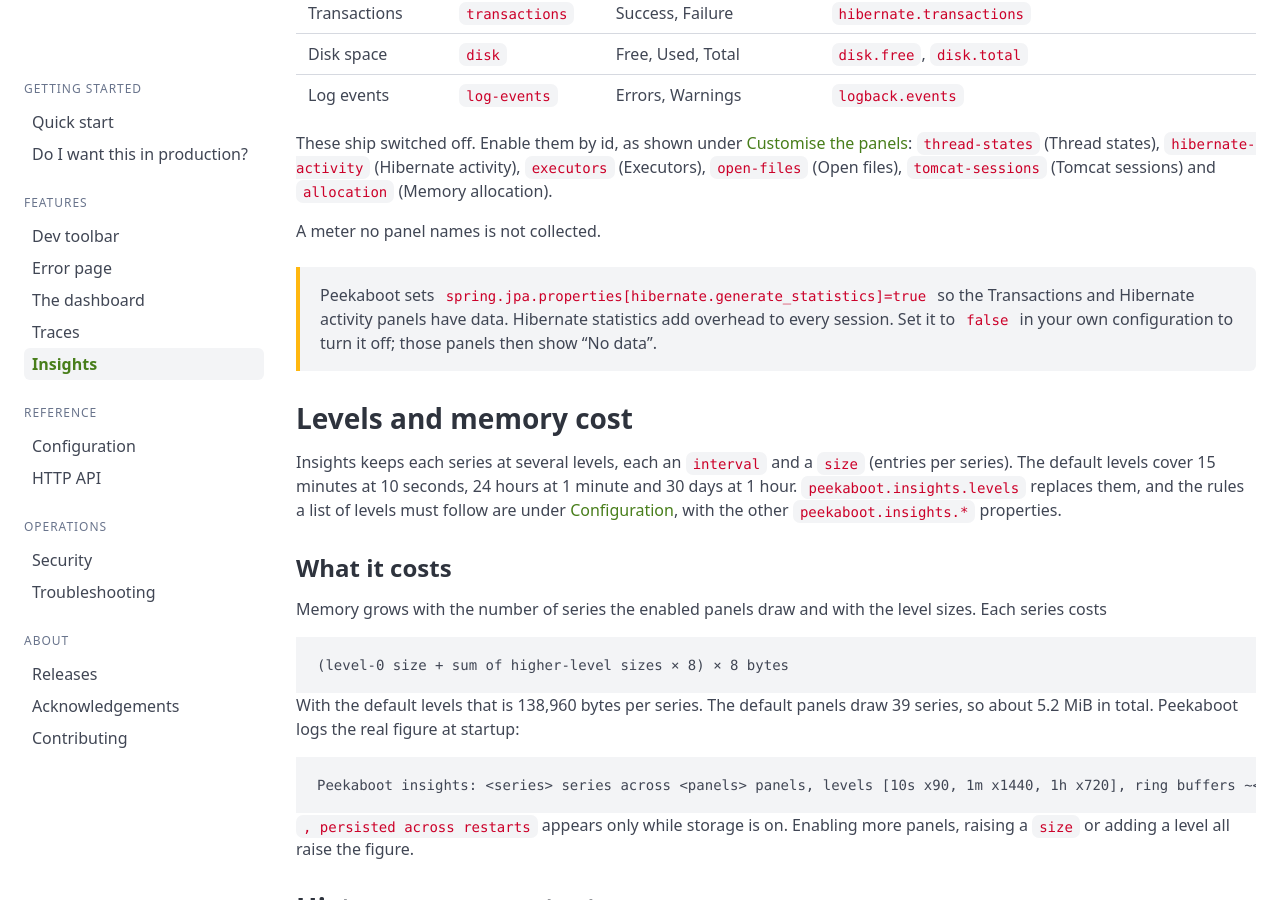
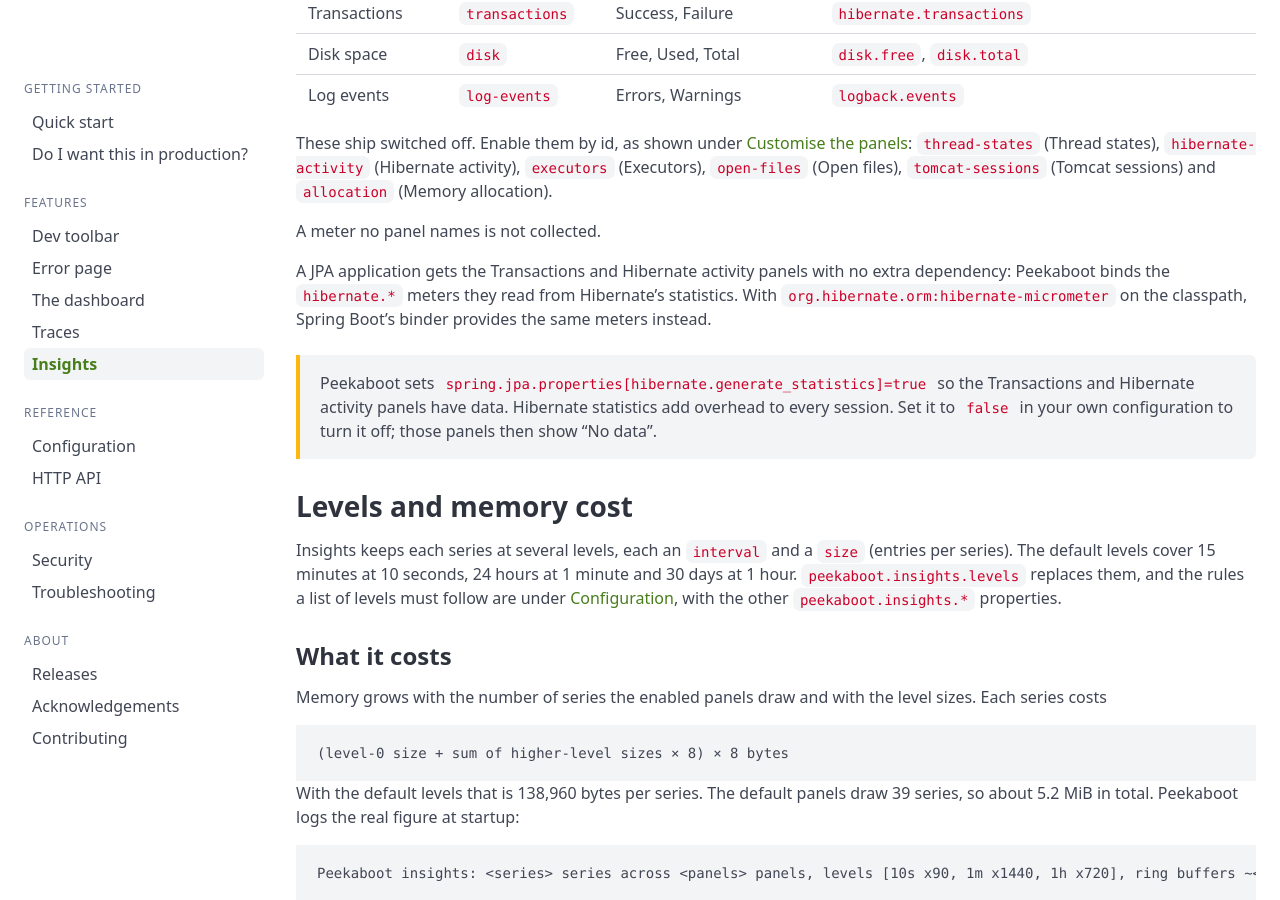
Before and after one commit to peekaboot-org/peekaboot-org.github.io, a Jekyll site: the page built from docs/insights.md, in a window 1280 px wide and 900 px high, scrolled down 2033 px. Built offline with Jekyll 4.4.1, drawn with Linux system fonts in a browser that asks for light colours.

Commit message:
docs: bind Hibernate panel meters without the jar

```diff
--- a/docs/insights.md
+++ b/docs/insights.md
@@ -56,6 +56,11 @@
 `tomcat-sessions` (Tomcat sessions) and `allocation` (Memory allocation).
 
 A meter no panel names is not collected.
+
+A JPA application gets the Transactions and Hibernate activity panels with no extra dependency:
+Peekaboot binds the `hibernate.*` meters they read from Hibernate's statistics. With
+`org.hibernate.orm:hibernate-micrometer` on the classpath, Spring Boot's binder provides the same
+meters instead.
 
 <div class="pk-callout pk-callout--warning" markdown="1">
 Peekaboot sets `spring.jpa.properties[hibernate.generate_statistics]=true` so the Transactions
```
Also changed, not shown: docs/configuration.md (+1 -1 lines).
